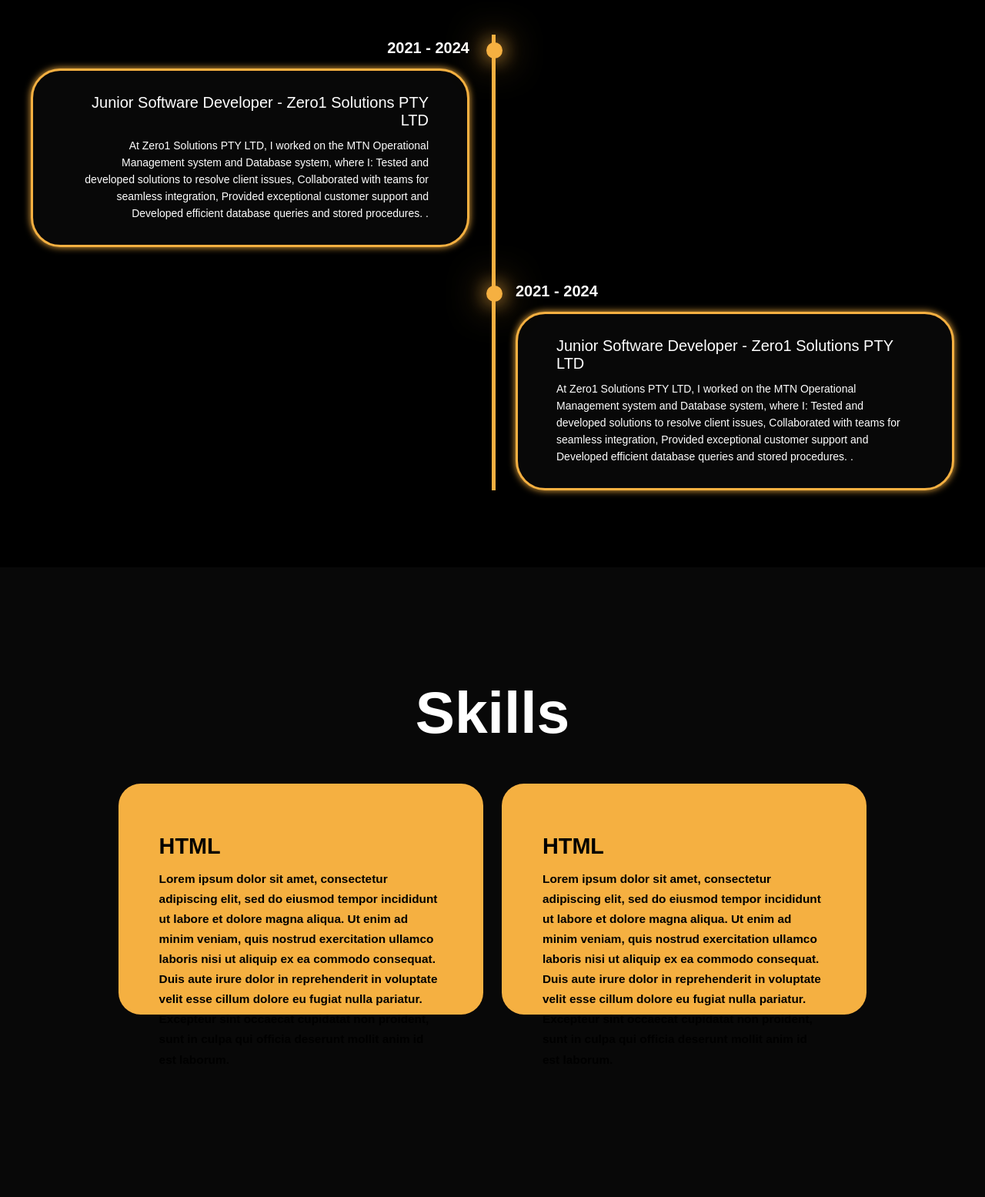
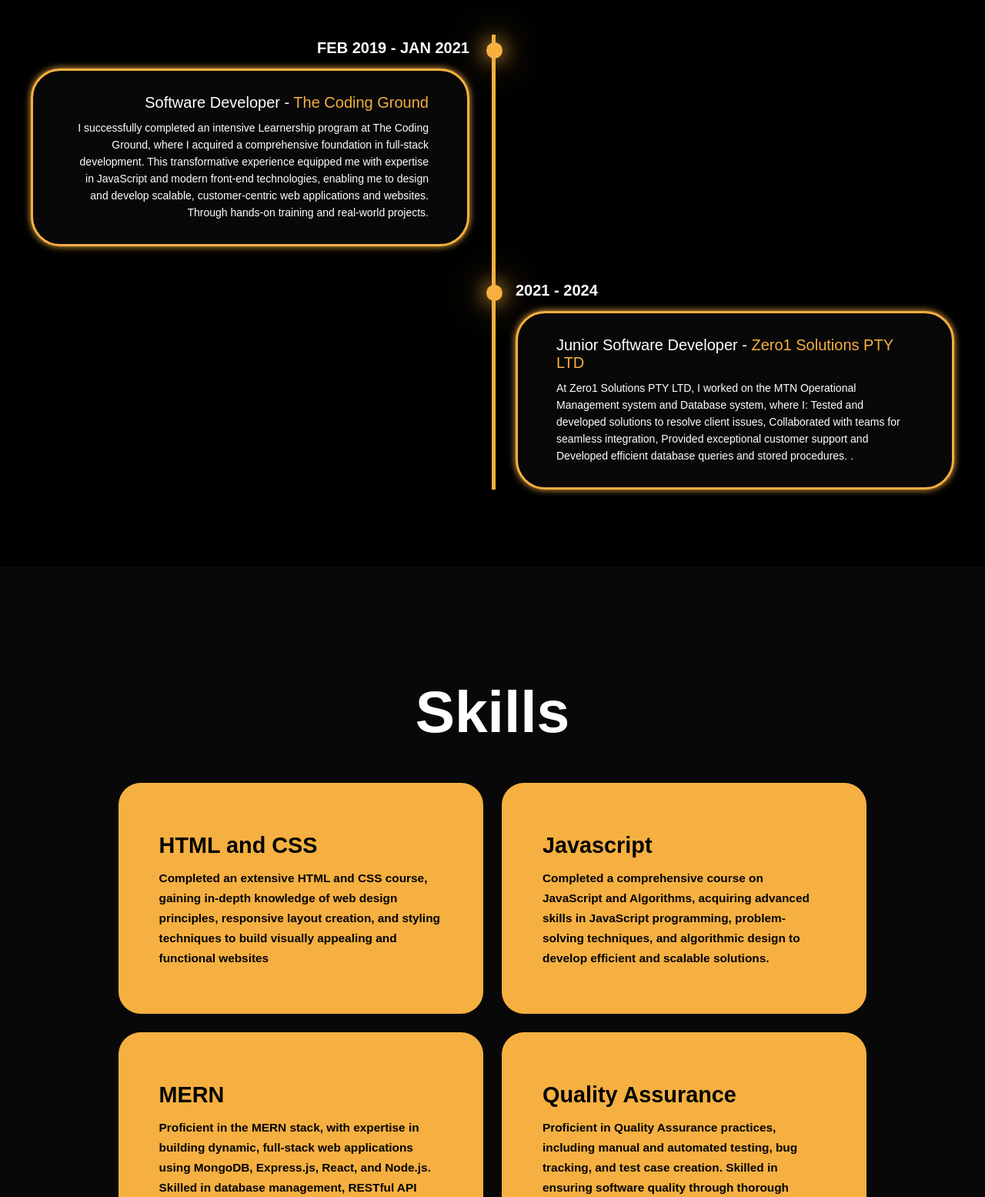
Before and after one commit to Selfmade20/HexSoftwares_Web_Developement, a plain HTML site: page Portfolio_Website/index.html in a window 1280 px wide. Shown: the part 1040-2595 px from the top of the page at 77% size. Drawn offline with nearby package versions, Linux system fonts and the light colour scheme.

Commit message:
Adding all relevant information about me

```diff
--- a/Portfolio_Website/index.html
+++ b/Portfolio_Website/index.html
@@ -56,14 +56,15 @@
     <div class="timeline-items">
         <div class="timeline-item">
             <div class="timeline-dot"></div>
-                <div class="timeline-date">2021 - 2024</div>
+                <div class="timeline-date">FEB 2019 - JAN 2021</div>
                 <div class="timeline-content">
-                    <h3>Junior Software Developer - Zero1 Solutions PTY LTD</h3>
+                    <h3>Software Developer - <span>The Coding Ground</span></h3>
                     <p>
-                        At Zero1 Solutions PTY LTD, I worked on the MTN Operational Management system
-                        and Database system, where I: Tested and developed solutions to resolve client issues,
-                        Collaborated with teams for seamless integration, Provided exceptional customer support
-                        and Developed efficient database queries and stored procedures. .
+                        I successfully completed an intensive Learnership program at The Coding Ground,
+                        where I acquired a comprehensive foundation in full-stack development. This transformative
+                        experience equipped me with expertise in JavaScript and modern front-end technologies,
+                        enabling me to design and develop scalable, customer-centric web applications and websites.
+                        Through hands-on training and real-world projects.
                     </p>
                 </div>
 
@@ -72,7 +73,7 @@
             <div class="timeline-dot"></div>
                 <div class="timeline-date">2021 - 2024</div>
                 <div class="timeline-content">
-                    <h3>Junior Software Developer - Zero1 Solutions PTY LTD</h3>
+                    <h3>Junior Software Developer - <span>Zero1 Solutions PTY LTD</span></h3>
                     <p>
                         At Zero1 Solutions PTY LTD, I worked on the MTN Operational Management system
                         and Database system, where I: Tested and developed solutions to resolve client issues,
@@ -89,16 +90,26 @@
     <div class="skills-container">
       <div class="skill-box">
         <div class="skill-info">
-            <h4>HTML</h4>
-            <p>Lorem ipsum dolor sit amet, consectetur adipiscing elit, sed do eiusmod tempor
-                incididunt ut labore et dolore magna aliqua. Ut enim ad minim veniam, quis nostrud exercitation ullamco laboris nisi ut aliquip ex ea commodo consequat. Duis aute irure dolor in reprehenderit in voluptate velit esse cillum dolore eu fugiat nulla pariatur. Excepteur sint occaecat cupidatat non proident, sunt in culpa qui officia deserunt mollit anim id est laborum.</p>
+            <h4>HTML and CSS</h4>
+            <p>Completed an extensive HTML and CSS course, gaining in-depth knowledge of web design principles, responsive layout creation, and styling techniques to build visually appealing and functional websites</p>
         </div>
       </div>
       <div class="skill-box">
         <div class="skill-info">
-            <h4>HTML</h4>
-            <p>Lorem ipsum dolor sit amet, consectetur adipiscing elit, sed do eiusmod tempor
-                incididunt ut labore et dolore magna aliqua. Ut enim ad minim veniam, quis nostrud exercitation ullamco laboris nisi ut aliquip ex ea commodo consequat. Duis aute irure dolor in reprehenderit in voluptate velit esse cillum dolore eu fugiat nulla pariatur. Excepteur sint occaecat cupidatat non proident, sunt in culpa qui officia deserunt mollit anim id est laborum.</p>
+            <h4>Javascript</h4>
+            <p>Completed a comprehensive course on JavaScript and Algorithms, acquiring advanced skills in JavaScript programming, problem-solving techniques, and algorithmic design to develop efficient and scalable solutions.</p>
+        </div>
+      </div>
+      <div class="skill-box">
+        <div class="skill-info">
+            <h4>MERN</h4>
+            <p>Proficient in the MERN stack, with expertise in building dynamic, full-stack web applications using MongoDB, Express.js, React, and Node.js. Skilled in database management, RESTful API development, responsive UI design, and implementing efficient backend logic.</p>
+        </div>
+      </div>
+      <div class="skill-box">
+        <div class="skill-info">
+            <h4>Quality Assurance</h4>
+            <p>Proficient in Quality Assurance practices, including manual and automated testing, bug tracking, and test case creation. Skilled in ensuring software quality through thorough analysis, performance testing, and adherence to industry standards for reliable and efficient application delivery.</p>
         </div>
       </div>
     </div>
```
